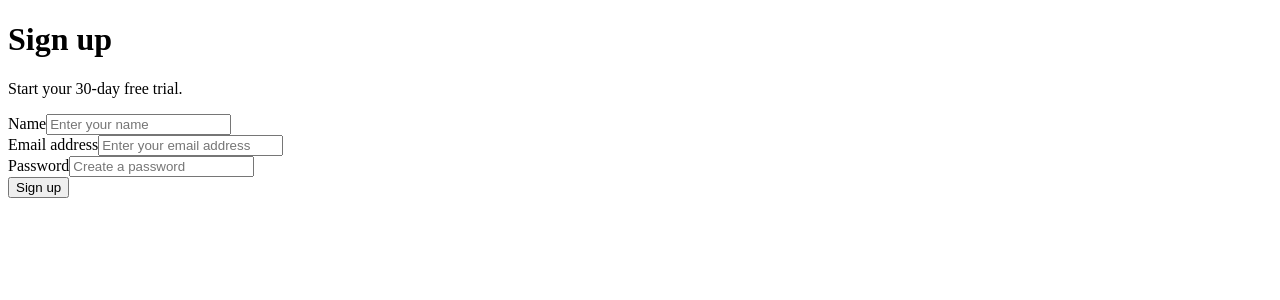
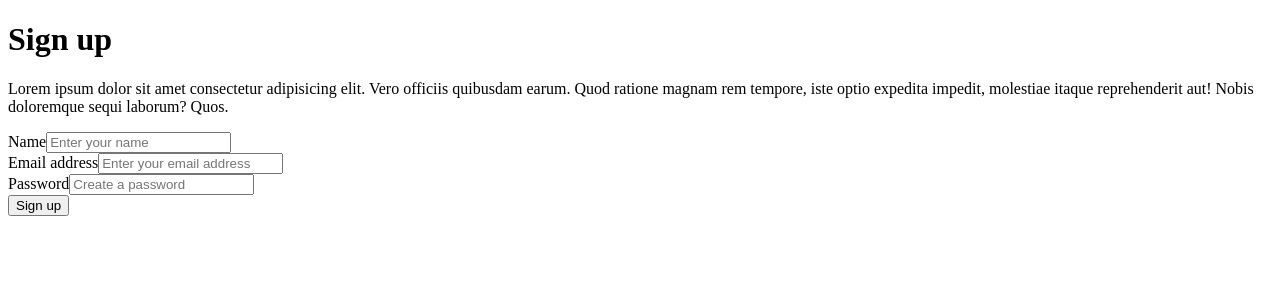
Before and after one commit to joaquinvaldezzz/capstone, a Next.js app: page /sign-up in a window 1280 px wide. Shown: the top 300 px of the page. Built offline with nearby package versions, Linux system fonts and the light colour scheme.

Commit message:
chore: modify dummy text

```diff
--- a/src/pages/sign-up.tsx
+++ b/src/pages/sign-up.tsx
@@ -57,7 +57,11 @@ export default function SignUp(): JSX.Element {
           <div className="flex flex-col gap-6">
             <div className="flex flex-col gap-2">
               <h1 className="text-display-xs font-semibold text-primary">Sign up</h1>
-              <p className="text-tertiary">Start your 30-day free trial.</p>
+              <p className="text-tertiary">
+                Lorem ipsum dolor sit amet consectetur adipisicing elit. Vero officiis quibusdam
+                earum. Quod ratione magnam rem tempore, iste optio expedita impedit, molestiae
+                itaque reprehenderit aut! Nobis doloremque sequi laborum? Quos.
+              </p>
             </div>
           </div>
 
```
